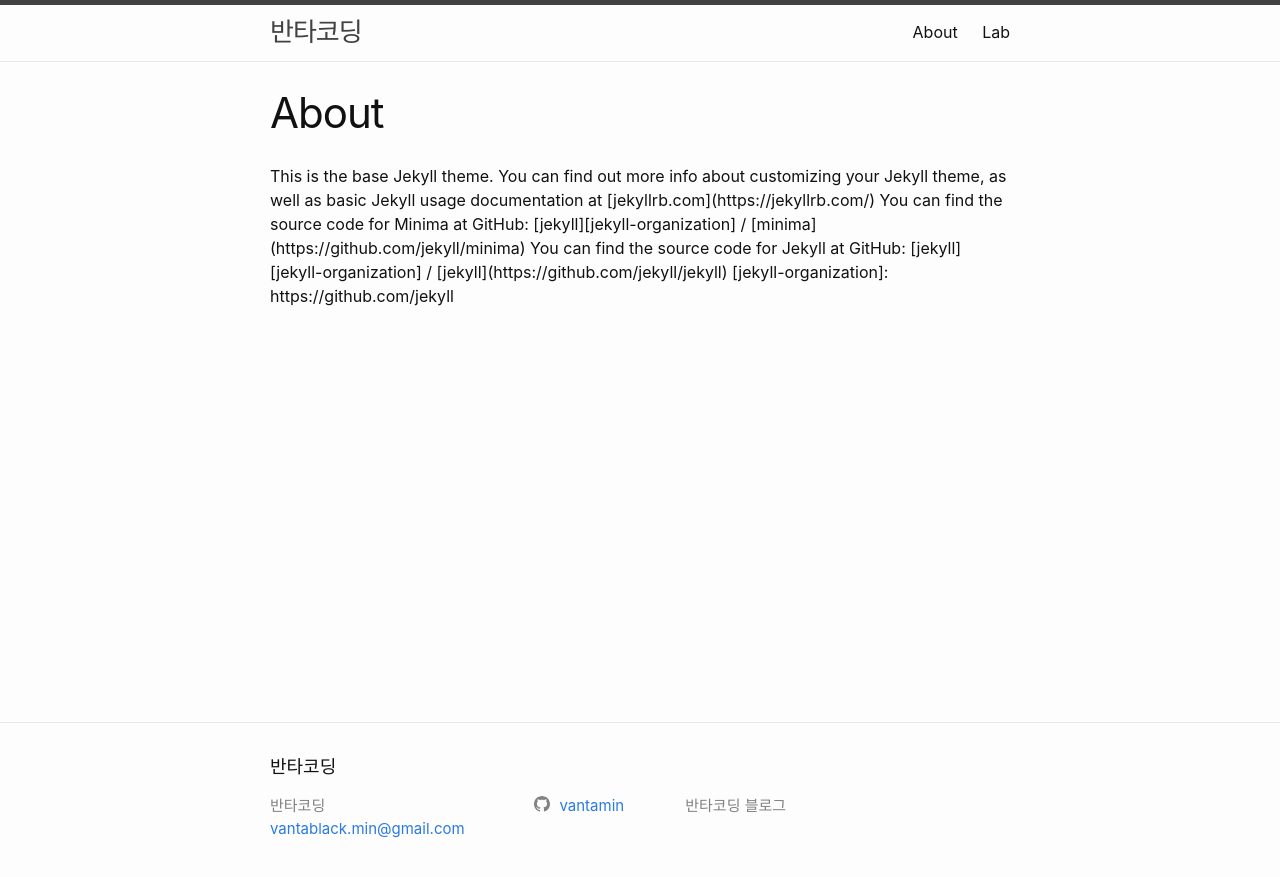
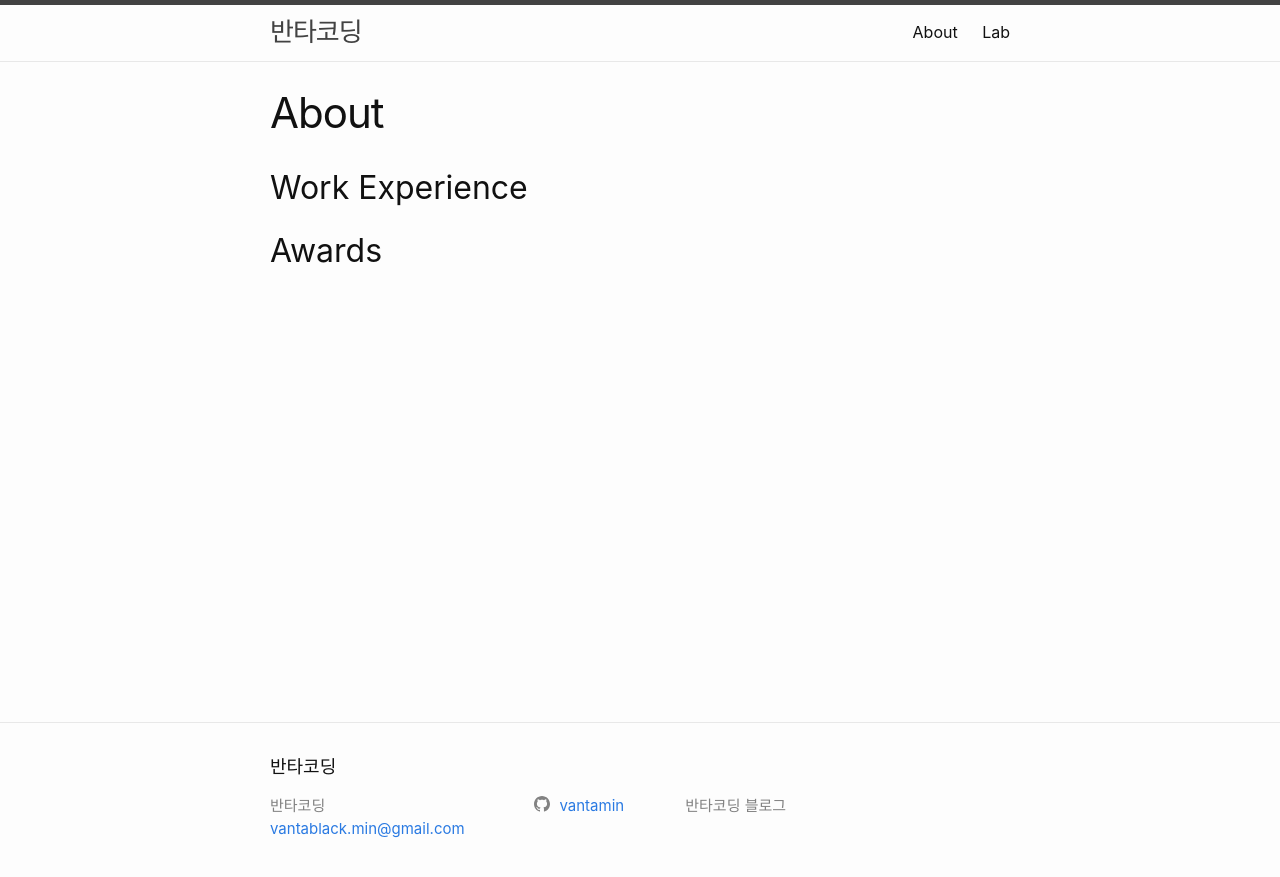
Before and after one commit to vantamin/vantamin.github.io, a Jekyll site: the page built from about.html, in a window 1280 px wide. Shown: the top 877 px of the page. Built offline with Jekyll 4.4.1, drawn with Linux system fonts in a browser that asks for light colours.

Commit message:
Update About Page

```diff
--- a/Gemfile
+++ b/Gemfile
@@ -31,3 +31,5 @@ end
 gem "wdm", "~> 0.1.1", :platforms => [:mingw, :x64_mingw, :mswin]
 
 gem 'jekyll-admin', group: :jekyll_plugins
+
+gem "hash-joiner", "~> 0.0.7"
--- a/_config.yml
+++ b/_config.yml
@@ -33,6 +33,10 @@ sass:
 
 paginate: 10
 
+jekyll_get:
+  - data: resume
+    json: 'https://script.google.com/macros/s/AKfycbyG2DOkFnJKKruFEvrrGh7jPIFxRaH1ks60gNsk3AV6YXnd-qfIvrfnE9gVE-hIeeuj/exec'
+
 # Build settings
 # theme: minima
 plugins:
--- /dev/null
+++ b/_plugins/jekyll_get.rb
@@ -0,0 +1,40 @@
+require 'json'
+require 'hash-joiner'
+require 'open-uri'
+
+module Jekyll_Get
+  class Generator < Jekyll::Generator
+    safe true
+    priority :highest
+
+    def generate(site)
+      config = site.config['jekyll_get']
+      if !config
+        return
+      end
+      if !config.kind_of?(Array)
+        config = [config]
+      end
+      config.each do |d|
+        begin
+          target = site.data[d['data']]
+          source = JSON.load(open(d['json']))
+          if target
+            HashJoiner.deep_merge target, source
+          else
+            site.data[d['data']] = source
+          end
+          if d['cache']
+            data_source = (site.config['data_source'] || '_data')
+            path = "#{data_source}/#{d['data']}.json"
+            open(path, 'wb') do |file|
+              file << JSON.generate(site.data[d['data']])
+            end
+          end
+        rescue
+          next
+        end
+      end
+    end
+  end
+end
--- a/about.html
+++ b/about.html
@@ -4,11 +4,36 @@ title: About
 permalink: /page/about/
 ---
 
-This is the base Jekyll theme. You can find out more info about customizing your
-Jekyll theme, as well as basic Jekyll usage documentation at
-[jekyllrb.com](https://jekyllrb.com/) You can find the source code for Minima at
-GitHub: [jekyll][jekyll-organization] /
-[minima](https://github.com/jekyll/minima) You can find the source code for
-Jekyll at GitHub: [jekyll][jekyll-organization] /
-[jekyll](https://github.com/jekyll/jekyll) [jekyll-organization]:
-https://github.com/jekyll
+{%- assign resume = site.data.resume -%} {%- assign works =
+resume.workExperience | reverse -%} {%- assign awards = resume.awards | reverse
+-%}
+<h2>Work Experience</h2>
+{%- for work in works -%}
+<h3>{{ work.companyName }}</h3>
+<ul>
+  <li>
+    근무기간 : {{ work.startDate | date: '%Y.%m.%d' }} ~ {%- if work.endDate -%}
+    &nbsp;{{ work.endDate | date: '%Y.%m.%d' }} {%- endif -%}
+  </li>
+  <li>부서 : {{ work.teamName }}</li>
+  {%- assign taskDescription = work.tasks | map: "taskDescription" | reverse -%}
+  {%- if taskDescription.size > 1 -%}
+  <li>
+    담당업무
+    <ul>
+      {%- for taskDescription in taskDescription -%}
+      <li>{{ taskDescription }}</li>
+      {%- endfor -%}
+    </ul>
+  </li>
+  {%- else -%}
+  <li>담당업무 : {{ taskDescription | join: ", " }}</li>
+  {%- endif -%}
+</ul>
+{%- endfor -%}
+<h2>Awards</h2>
+<ul>
+  {%- for award in awards -%}
+  <li>{{ award.name }}</li>
+  {%- endfor -%}
+</ul>
```
Also changed, not shown: Gemfile.lock.
